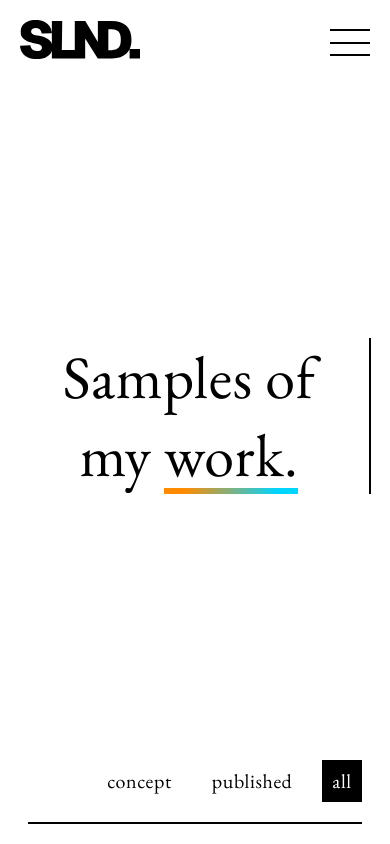
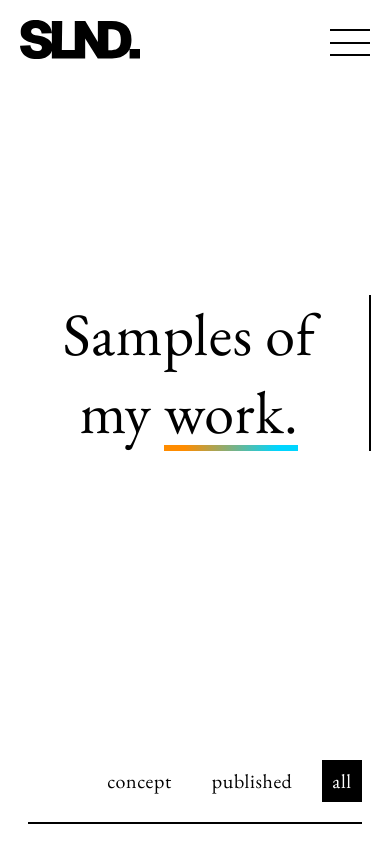
Before and after one commit to Kevili46/slnd_dev, an Angular app: page /work in a window 390 px wide. Shown: the top 844 px of the page. Built offline with nearby package versions, Linux system fonts and the light colour scheme.

Commit message:
minor responsive changes

```diff
--- a/src/app/components/about/about.component.scss
+++ b/src/app/components/about/about.component.scss
@@ -23,7 +23,7 @@ section {
     flex-flow: column nowrap;
     justify-content: center;
     align-items: center;
-    min-height: 90svh;
+    min-height: 100svh;
 
     &.spotlight {
         align-items: center;
@@ -77,7 +77,6 @@ section {
                 display: flex;
                 width: 100%;
                 flex-flow: column nowrap;
-                margin-bottom: 100px;
 
                 .skill-category {
                     border-top: 2px solid var(--clr-text);
@@ -178,12 +177,6 @@ section {
     }
 }
 
-@media (min-width: 1025px) {
-    section {
-        min-height: 100svh;
-    }
-}
-
 @media (min-width: 769px) {
     section {
         .content {
--- a/src/app/components/contact/contact.component.scss
+++ b/src/app/components/contact/contact.component.scss
@@ -1,6 +1,6 @@
 :host {
     display: block;
-    min-height: 90svh;
+    min-height: 100svh;
 }
 
 section {
@@ -10,7 +10,7 @@ section {
 
     h1 {
         display: inline-block;
-        margin: 30svh 0 1em 0;
+        margin: 35svh 0 1em 0;
         text-align: center;
     }
 
@@ -50,10 +50,6 @@ section {
 
 @media (min-width: 1025px) {
 
-    :host {
-        min-height: 100vh;
-    }
-
     section {
         h1 {
             text-align: start;
--- a/src/app/components/header/header.component.scss
+++ b/src/app/components/header/header.component.scss
@@ -1,5 +1,5 @@
 :host {
-    position: sticky;
+    position: fixed;
     width: 100%;
     top: 0;
     left: 0;
@@ -44,6 +44,7 @@ a {
 
 @media (min-width: 1025px) {
     :host {
+        position: sticky;
         display: grid;
         align-items: start;
         grid-template-rows: 1fr 1fr 1fr;
--- a/src/app/components/impressum/impressum.component.scss
+++ b/src/app/components/impressum/impressum.component.scss
@@ -1,7 +1,7 @@
 :host {
     display: block;
     padding-top: 30svh;
-    min-height: 90svh;
+    min-height: 100svh;
 }
 
 h1 {
@@ -21,6 +21,5 @@ div {
         display: flex;
         flex-direction: column;
         align-items: center;
-        min-height: 100svh;
     }
 }
--- a/src/app/components/work/work.component.scss
+++ b/src/app/components/work/work.component.scss
@@ -4,11 +4,11 @@ section {
     align-items: center;
 
     &.spotlight {
-        height: 80svh;
+        height: 90svh;
     }
 
     h1 {
-        margin: 30svh 0 1em 0;
+        margin: 35svh 0 1em 0;
         text-align: center;
     }
 
@@ -149,9 +149,6 @@ section {
 
 @media (min-width: 1025px) {
     section {
-        &.spotlight {
-            height: 90svh;
-        }
 
         h1 {
             text-align: start;
```
